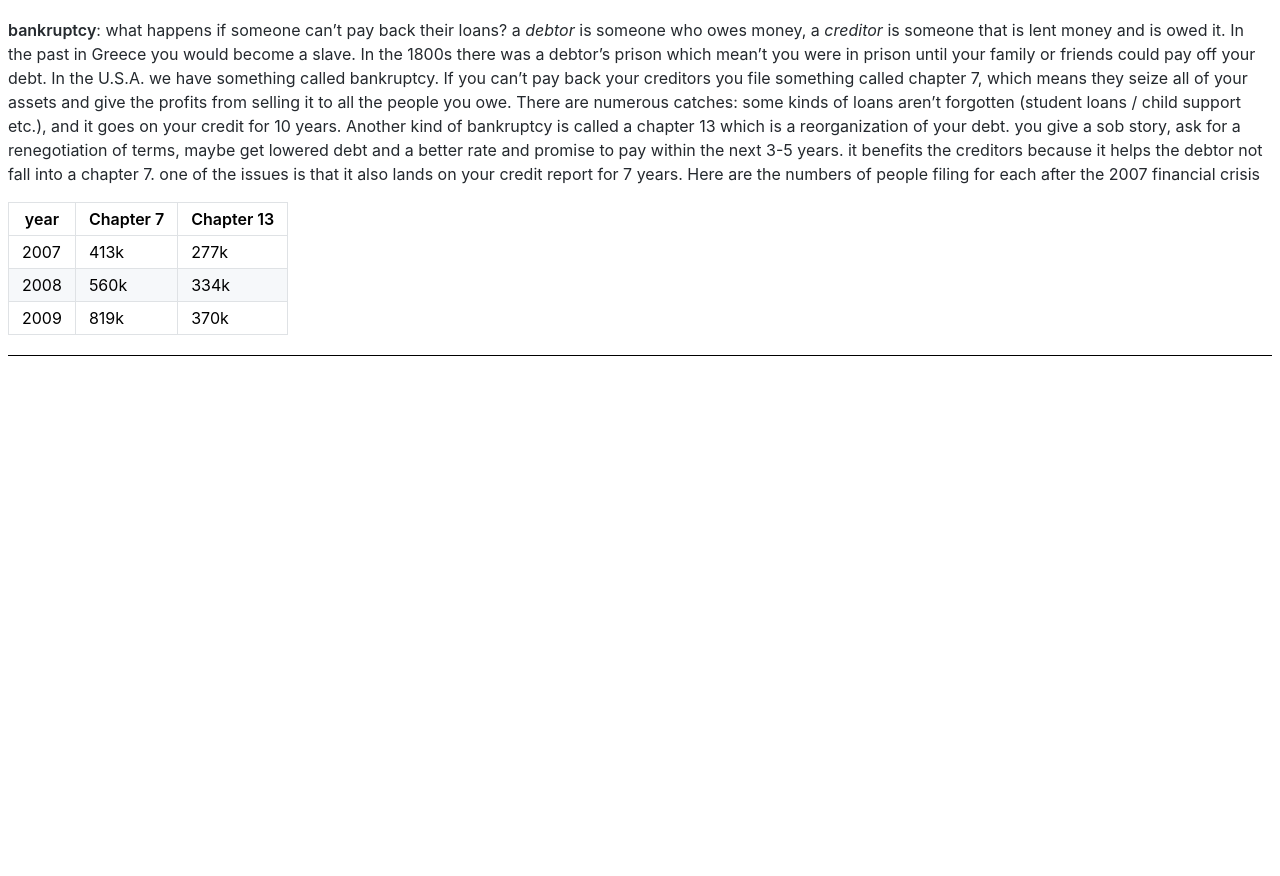
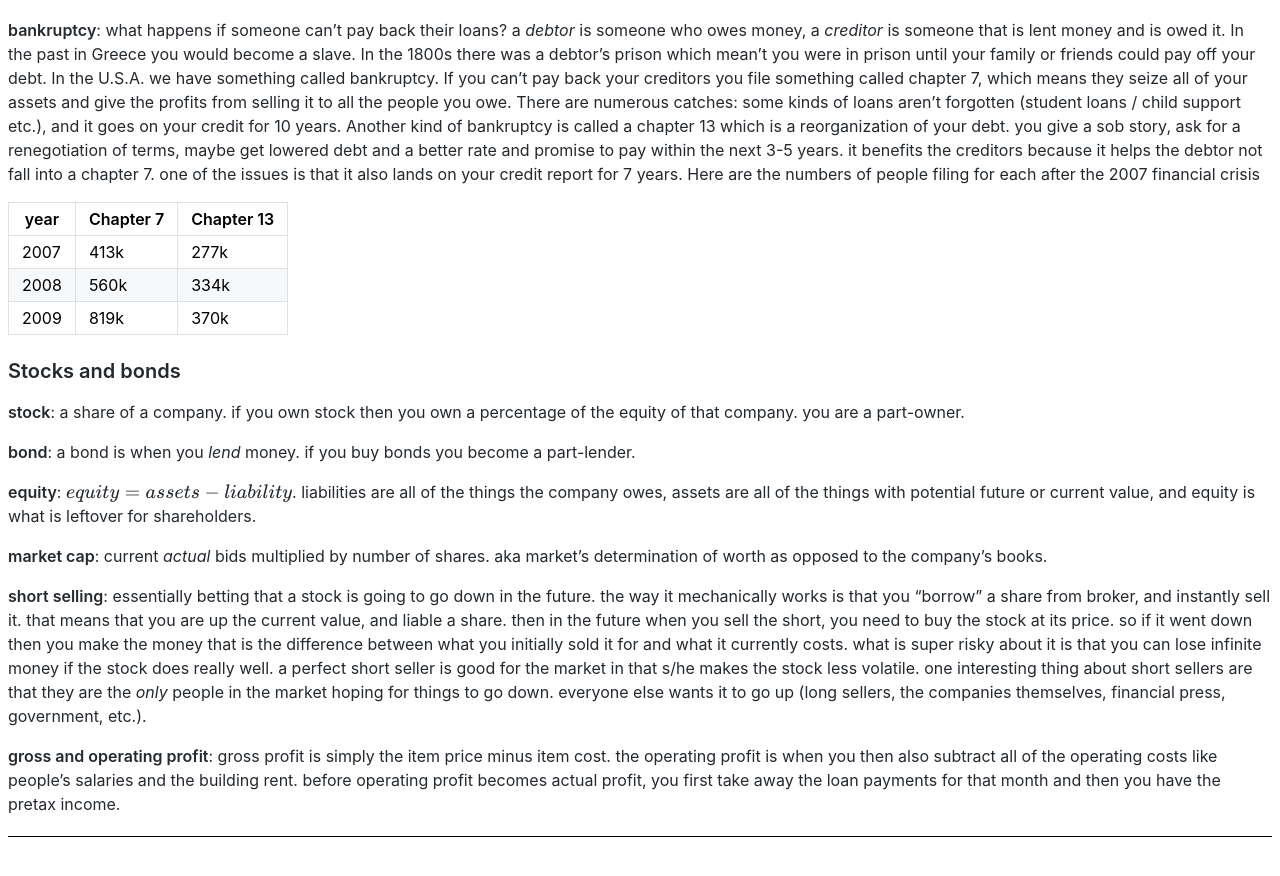
Before and after one commit to samouri/samouri.github.io, a Jekyll site: the page built from finance-notes.md, in a window 1280 px wide and 900 px high, scrolled down 1011 px. Shown: the top 876 px of the window. Built offline with Jekyll 4.4.1, drawn with Linux system fonts in a browser that asks for light colours; formulas are drawn with MathJax 3; before the commit the page ends 1430 px from its top, so only the background shows below that; some of the changed text lies outside the part shown.

Commit message:
finished a season of the office, started in on stocks

```diff
--- a/finance-notes.md
+++ b/finance-notes.md
@@ -26,7 +26,7 @@ $$
 
 **APR**: it stands for annual percentage rate. credit card companies often lie in that they will tell you a number that is `365 * daily percentage rate` when in reality it should be _compounding_ and the real number will actually be `365^rate`.
 
-**Credit card institutions**: first off there are _payment processors_. Examples include Visa, Mastercard, Amex, and Discover.  They maintain computer networks and policies and whatnot that connect that connect banks to each other.  An individual gets a credit card from an issuing bank that is within one of the processing networks. In order to accept payment from individuals with cards from different payment processors, businesses need to sign up with "acquirer banks".  That basically means signing up with a bank that lets them accept these transactions for a fee -- usually in the ballpark of 2% of the transaction. The benefit for the business is that it is then easier for their customers to pay. The acquirer bank gets about 0.2%, the network gets about 0.1%, and the issuing bank gets the remaining 1.7%.
+**credit card institutions**: first off there are _payment processors_. Examples include Visa, Mastercard, Amex, and Discover.  They maintain computer networks and policies and whatnot that connect that connect banks to each other.  An individual gets a credit card from an issuing bank that is within one of the processing networks. In order to accept payment from individuals with cards from different payment processors, businesses need to sign up with "acquirer banks".  That basically means signing up with a bank that lets them accept these transactions for a fee -- usually in the ballpark of 2% of the transaction. The benefit for the business is that it is then easier for their customers to pay. The acquirer bank gets about 0.2%, the network gets about 0.1%, and the issuing bank gets the remaining 1.7%.
 
 **payday loans**: these are usually awful loans that people take out in desperate times where the interest rate is ~25% and compounds on a two week basis. "usury" means an unreasonable interest rate, and 25% compounding means 32,000% effective APR. they don't care about credit when giving out payday loans: only the pay stub and pay date. The person would fill out a check with the date of they pay day on it, and the loan shark cashes the check on that day to ensure higher priority over things like rent and bills
 
@@ -43,3 +43,17 @@ $$
 | 2007 | 413k      | 277k       |
 | 2008 | 560k      | 334k       |
 | 2009 | 819k      | 370k       |
+
+### Stocks and bonds
+
+**stock**: a share of a company. if you own stock then you own a percentage of the equity of that company. you are a part-owner.
+
+**bond**: a bond is when you _lend_ money. if you buy bonds you become a part-lender.
+
+**equity**: $$equity = assets - liability$$. liabilities are all of the things the company owes, assets are all of the things with potential future or current value, and equity is what is leftover for shareholders.
+
+**market cap**: current _actual_ bids multiplied by number of shares.  aka market's determination of worth as opposed to the company's books.
+
+**short selling**: essentially betting that a stock is going to go down in the future.  the way it mechanically works is that you "borrow" a share from broker, and instantly sell it.  that means that you are up the current value, and liable a share.  then in the future when you sell the short, you need to buy the stock at its price. so if it went down then you make the money that is the difference between what you initially sold it for and what it currently costs. what is super risky about it is that you can lose infinite money if the stock does really well. a perfect short seller is good for the market in that s/he makes the stock less volatile. one interesting thing about short sellers are that they are the _only_ people in the market hoping for things to go down. everyone else wants it to go up (long sellers, the companies themselves, financial press, government, etc.).
+
+**gross and operating profit**: gross profit is simply the item price minus item cost. the operating profit is when you then also subtract all of the operating costs like people's salaries and the building rent. before operating profit becomes actual profit, you first take away the loan payments for that month and then you have the pretax income.
```
Also changed, not shown: log.md (+6 -1 lines).
